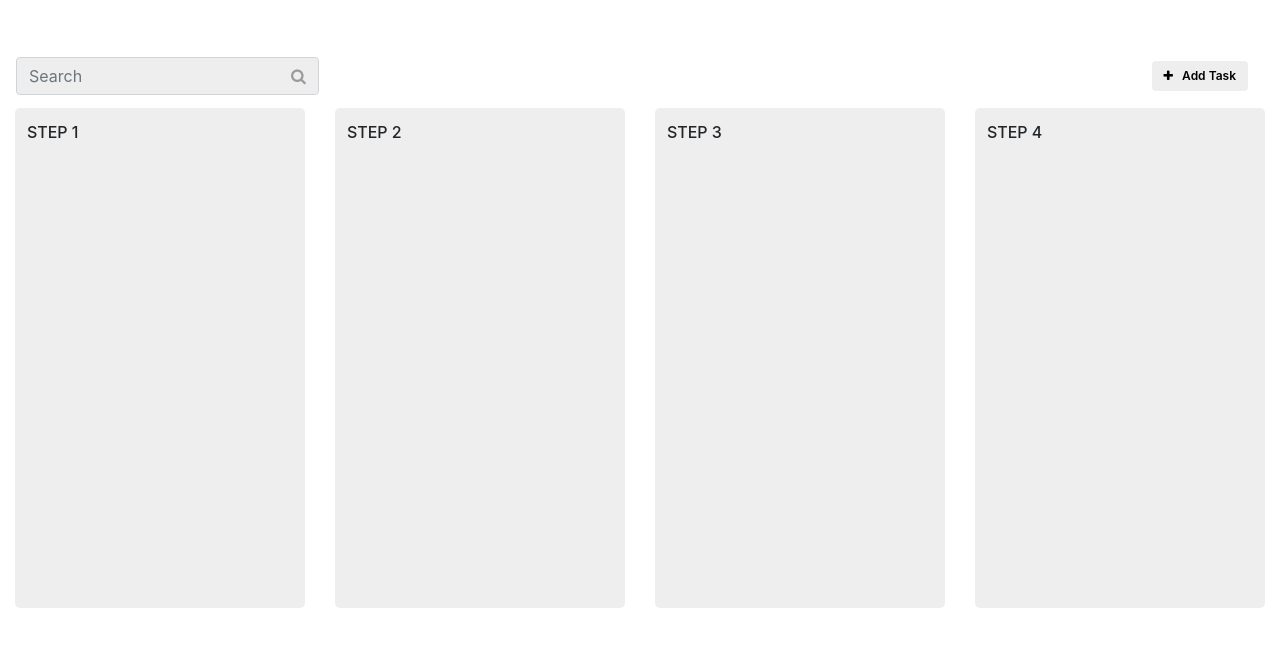
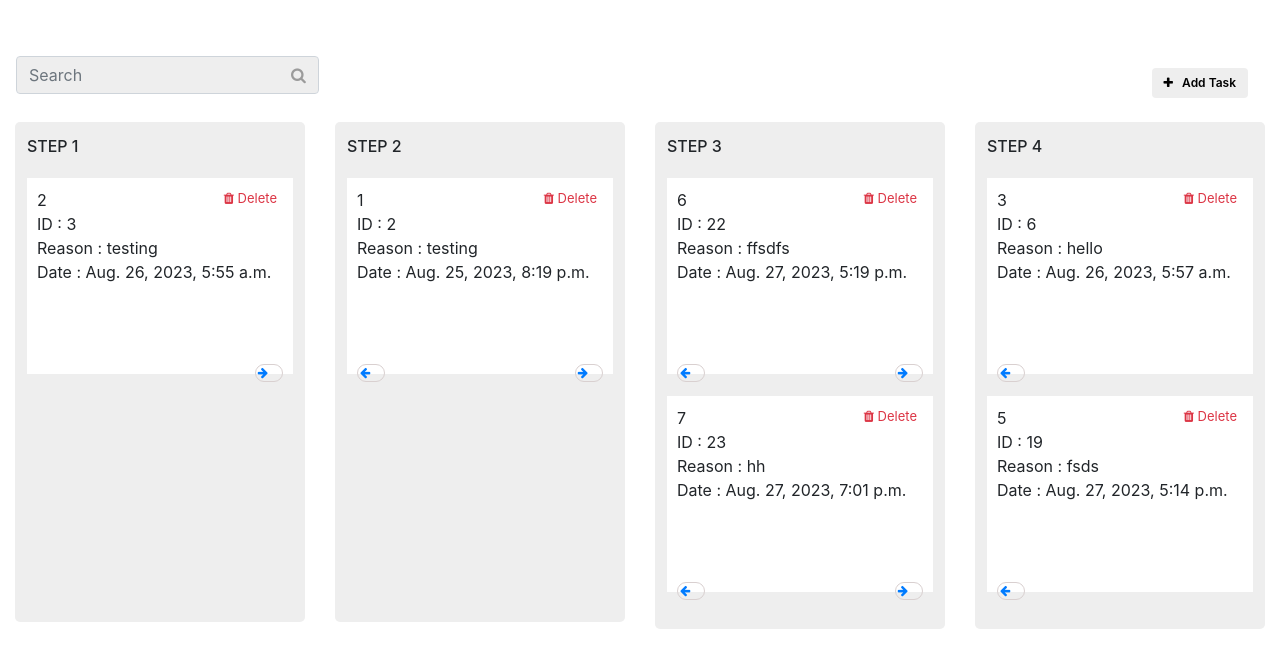
Before and after one commit to TusharPiplewar/shantiinfo, a Django app: page / in a window 1280 px wide. Shown: the top 668 px of the page. Run offline with Django 5.2, Linux system fonts and the light colour scheme; data comes from the database, SQL or seed files in the repository; both versions use the stored data as it was after the commit; some libraries are stand-ins or nearby versions.

Commit message:
last commit

```diff
--- a/service/models.py
+++ b/service/models.py
@@ -3,10 +3,10 @@ from django.db import models
 # Create your models here.
 class task(models.Model):
     GENRE_CHOICES = [
-        ('step_1', 'Step 1'),
-        ('Step_2', 'Step 2'),
-        ('step_3', 'Step 3'),
-        ('step_4', 'Step 4'),
+        ('1', 'Step 1'),
+        ('2', 'Step 2'),
+        ('3', 'Step 3'),
+        ('4', 'Step 4'),
     ]
     task_reason =models.CharField(max_length=200)
     task_step = models.CharField(max_length=50,choices=GENRE_CHOICES)
--- a/shantiinfo/urls.py
+++ b/shantiinfo/urls.py
@@ -23,6 +23,7 @@ urlpatterns = [
     path('', views.task_list),
     path('add-task/', views.add_task,name="addtask"),
     path('<int:pk>/delete/', views.delete_record, name='delete_record'),
+    path('<str:task_step>/<str:step>/<int:pk>/update/', views.update_record),
 
 
 ]
--- a/shantiinfo/views.py
+++ b/shantiinfo/views.py
@@ -9,14 +9,24 @@ from django.http import JsonResponse
 
 
 def task_list(request):
+    task_data = task.objects.all()
     if request.method=="GET":
         ts = request.GET.get('serch_d')
-        task_data = task.objects.all()
-        if ts :
-            task_data = task_data.objects.filter(task_reason__icontains = ts)
+        if ts:
+            # task_data = task.objects.filter(task_reason__icontains = ts)
+            task_data = task.objects.filter(id__icontains = ts)
     data = {
         'title':task_data
     }
+
+    # if request.method=="GET":
+    #     ts = request.GET.get('serch_d')
+    #     task_data = task.objects.all()
+    #     if ts :
+    #         task_data = task_data.objects.filter(task_reason__icontains = ts)
+    #     data = {
+    #         'title':task_data
+    #     }
     return render(request,"task.html",data)
 
 
@@ -40,6 +50,17 @@ def delete_record(request, pk):
     # return render(request, 'task.html', {'record': record})
 
 
-# def update_task(request,task_id):
-#     data = task.Objects.get(tt=task_id)
-#     from task(request.POST or None)
+
+
+def update_record(request,task_step,pk,step):
+    taskS = get_object_or_404(task, id=pk)
+    if step == "less":
+        st = int(task_step) - 1
+        taskS.task_step = st
+    elif step == "greater":
+        st = int(task_step) + 1
+        taskS.task_step = st
+    taskS.save()
+    return redirect('/')
+
+    # return render(request, 'update_task.html', {'task': task})
--- a/templates/task.html
+++ b/templates/task.html
@@ -25,9 +25,10 @@
 
         <div class="mt-5">
             <nav class="navbar navbar-light bg-white justify-content-between ">
+                <form class="form-inline" method="GET">
             <input class="form-control form-control2 mr-sm-2" name = "serch_d" type="search" placeholder="Search" aria-label="Search">
             <button class="btn btn-outline-success custom-search" type="submit"><i class="fa fa-search" aria-hidden="true"></i></button>
-
+                </form>
           <a class="navbar-brand"><button type="button" class="btn btn-primary btn-custom" data-toggle="modal" data-target="#exampleModalCenter">
             <i class="fa fa-plus" aria-hidden="true"></i> &nbsp; Add Task </button></a>
 
@@ -39,22 +40,28 @@
                     <div class="bg-custom">
                     <h6>STEP 1</h6  >
                         {% for i in title %}
-                        {% if i.task_step == "step_1"%}
+                        {% if i.task_step == "1"%}
                         <div class="card-custom">
 
                             <div class="heading">{{forloop.counter}}</div>
 
                             <div class="text-danger delete-icon">
-                                <button class="delete-icon"> <i class="fa fa-trash" aria-hidden="true"></i> Delete</button></div>
-
-
+                                <a href="{{i.id}}/delete/">
+                                    <button class="delete-icon" type="submit"> <i class="fa fa-trash" aria-hidden="true"></i> Delete</button>
+                                    </a>
+                                </div>
+                                <br>
+                                <p>ID : {{i.id}}<br> Reason : {{i.task_reason}} <br> Date : {{i.created_date}}</p>
                             <div class="mt-5 arrow-custom">
                                 <div class="arrow-custom2">
                             <!-- <i class="fa fa-arrow-left left-custom" aria-hidden="true"></i> -->
-                            <i class="fa fa-arrow-right right-custom" aria-hidden="true"></i>
+                            {% comment %} <i class="fa fa-arrow-right right-custom" aria-hidden="true"></i> {% endcomment %}
+                            <a href="{{i.task_step}}/{{'greater'}}/{{i.id}}/update/">
+                                <i class="fa fa-arrow-right right-custom" aria-hidden="true"><button class="delete-icon" type="submit"></button></i>
+                            </a>
+
                             </div>
                             </div>
-                            <div><p>{{i.id}} {{i.task_reason}} {{i.created_date}}</p></div>
                           </div>
                             {% endif %}
                             {% endfor %}
@@ -69,34 +76,29 @@
                     <div class="bg-custom">
                     <h6>STEP 2</h6  >
                         {% for i in title %}
-                        {% if i.task_step == "Step_2" %}
+                        {% if i.task_step == "2" %}
                         <div class="card-custom">
                             <div class="heading">{{forloop.counter}}</div>
                             <div class="text-danger delete-icon">
-                                <button class="delete-icon"> <i class="fa fa-trash" aria-hidden="true" ></i> Delete</button></div>
+                                <a href="{{i.id}}/delete/">
+                                    <button class="delete-icon" type="submit"> <i class="fa fa-trash" aria-hidden="true"></i> Delete</button>
+                                    </a>
+                                </div>
+                                <br>
+                                <p>ID : {{i.id}}<br> Reason : {{i.task_reason}} <br> Date : {{i.created_date}}</p>
                             <div class="mt-5 arrow-custom">
                                 <div class="arrow-custom2">
-                            <i class="fa fa-arrow-left left-custom" aria-hidden="true"></i>
-                            <i class="fa fa-arrow-right right-custom" aria-hidden="true"></i>
+                                    <a href="{{i.task_step}}/{{'greater'}}/{{i.id}}/update/">
+                                        <i class="fa fa-arrow-right right-custom" aria-hidden="true"><button class="delete-icon" type="submit"></button></i>
+                                    </a>
+                                    <a href="{{i.task_step}}/{{'less'}}/{{i.id}}/update/">
+                                        <i class="fa fa-arrow-left left-custom" aria-hidden="true"><button class="delete-icon" type="submit"></button></i>
+                                        </a>
                             </div>
                             </div>
-                            <div><p>{{i.id}} {{i.task_reason}} {{i.created_date}}</p></div>
                           </div>
                           {% endif %}
                           {% endfor %}
-
-                      {% comment %} <div class="card-custom">
-                        <div class="heading">5</div>
-                        <div class="text-danger delete-icon">
-                            <button class="delete-icon"> <i class="fa fa-trash" aria-hidden="true"></i> Delete</button></div>
-                        <div class="mt-5 arrow-custom">
-                            <div class="arrow-custom2">
-                        <i class="fa fa-arrow-left left-custom" aria-hidden="true"></i>
-                        <i class="fa fa-arrow-right right-custom" aria-hidden="true"></i>
-                        </div>
-                        </div>
-                      </div> {% endcomment %}
-
                       </div>
 
                 </div>
@@ -104,18 +106,26 @@
                     <div class="bg-custom">
                     <h6>STEP 3</h6  >
                         {% for i in title %}
-                        {% if i.task_step == "step_3"%}
+                        {% if i.task_step == "3"%}
                         <div class="card-custom">
                             <div class="heading">{{forloop.counter}}</div>
                             <div class="text-danger delete-icon">
-                                <button class="delete-icon"> <i class="fa fa-trash" aria-hidden="true"></i> Delete</button></div>
+                                <a href="{{i.id}}/delete/">
+                                    <button class="delete-icon" type="submit"> <i class="fa fa-trash" aria-hidden="true"></i> Delete</button>
+                                    </a>
+                                </div>
+                                <br>
+                                <p>ID : {{i.id}}<br> Reason : {{i.task_reason}} <br> Date : {{i.created_date}}</p>
                             <div class="mt-5 arrow-custom">
                                 <div class="arrow-custom2">
-                            <i class="fa fa-arrow-left left-custom" aria-hidden="true"></i>
-                            <i class="fa fa-arrow-right right-custom" aria-hidden="true"></i>
+                                    <a href="{{i.task_step}}/{{'greater'}}/{{i.id}}/update/">
+                                        <i class="fa fa-arrow-right right-custom" aria-hidden="true"><button class="delete-icon" type="submit"></button></i>
+                                    </a>
+                                    <a href="{{i.task_step}}/{{'less'}}/{{i.id}}/update/">
+                                        <i class="fa fa-arrow-left left-custom" aria-hidden="true"><button class="delete-icon" type="submit"></button></i>
+                                        </a>
                             </div>
                             </div>
-                            <div><p>{{i.id}} {{i.task_reason}} {{i.created_date}}</p></div>
                           </div>
                           {% endif %}
                           {% endfor %}
@@ -129,7 +139,7 @@
                         <div class="bg-custom">
                         <h6>STEP 4</h6  >
                             {% for i in title %}
-                        {% if i.task_step == "step_4"%}
+                        {% if i.task_step == "4"%}
                             <div class="card-custom">
                                 <div class="heading">{{forloop.counter}}</div>
                                 <div class="text-danger delete-icon">
@@ -137,13 +147,16 @@
                                     <button class="delete-icon" type="submit"> <i class="fa fa-trash" aria-hidden="true"></i> Delete</button>
                                     </a>
                                 </div>
+                                <br>
+                                <p>ID : {{i.id}}<br> Reason : {{i.task_reason}} <br> Date : {{i.created_date}}</p>
                                     <div class="mt-5 arrow-custom">
                                     <div class="arrow-custom2">
-                                <i class="fa fa-arrow-left left-custom" aria-hidden="true"></i>
-                                <!-- <i class="fa fa-arrow-right right-custom" aria-hidden="true"></i> -->
+                                <a href="{{i.task_step}}/{{'less'}}/{{i.id}}/update/">
+                                    <i class="fa fa-arrow-left left-custom" aria-hidden="true"><button class="delete-icon" type="submit"></button></i>
+                                </a>
                                 </div>
                                 </div>
-                                <div><p>{{i.id}} {{i.task_reason}} {{i.created_date}}</p></div>
+
                               </div>
                               {% endif %}
                               {% endfor %}
@@ -237,16 +250,24 @@
                 success: function(response) {
                    console.log(response)
                    Swal.fire(
-                    'Good job!',
-                    'You clicked the button!',
+                    'Done',
+                    'Your Task Is Created',
                     'success'
-                    )
-                                    },
+                    ).then((result) => {
+                        if (result.isConfirmed) {
+                          // Reload the window
+                          location.reload();
+                        }
+                      });
+                    //window.location.reload();
+                    },
+
                 // on error
                 error: function(response) {
                     // alert the error if any error occured
                     console.log(response.responseJSON.errors)
                 }
+
             })
         }
 
```
Also changed, not shown: db.sqlite3, media/delete.png (added), media/gratethen.png (added), media/lessthen.png (added), service/migrations/0003_alter_task_task_step.py (added).
